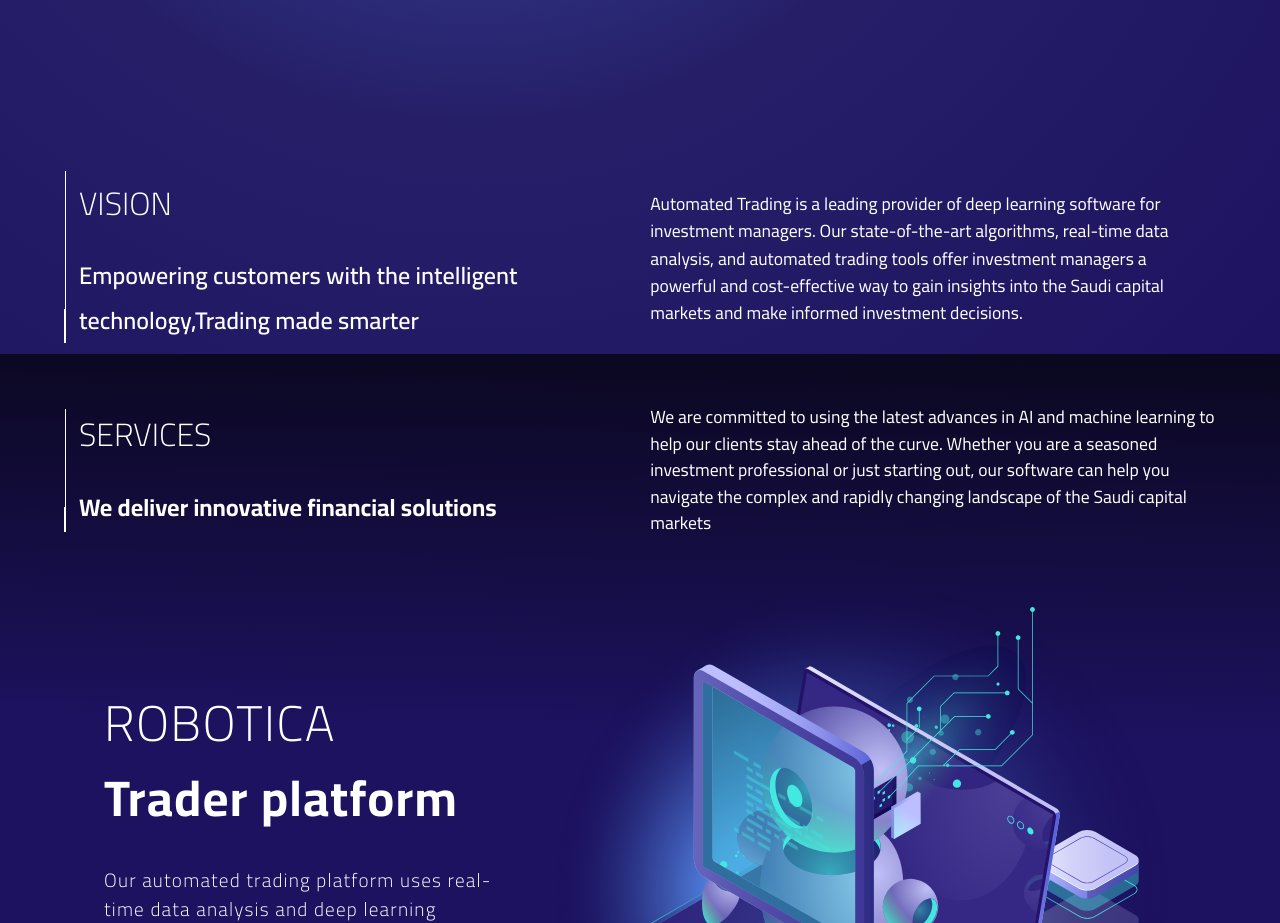
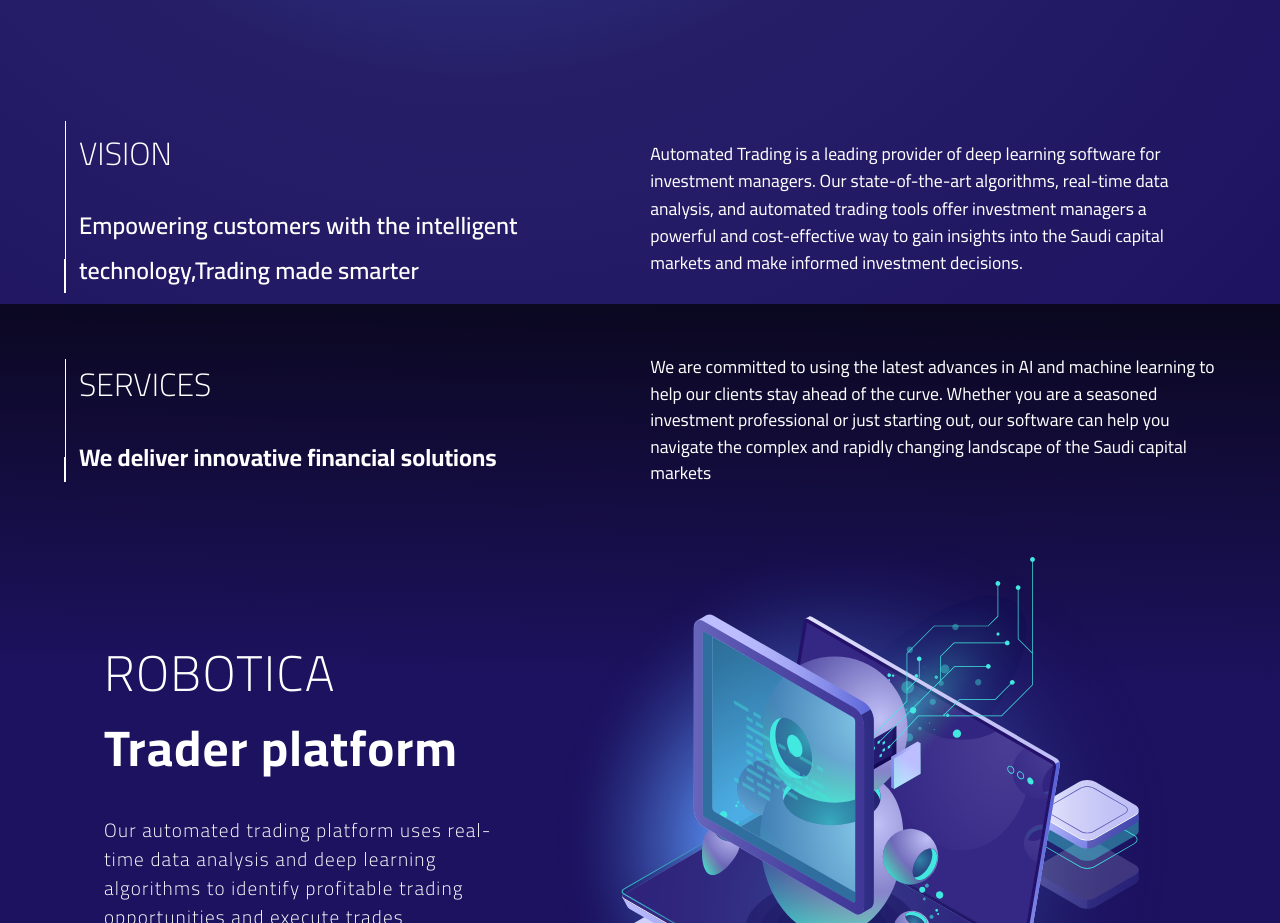
Before and after one commit to ayoub-laaouaoucha/AutoTrading, a plain HTML site: page index.html in a window 1280 px wide. Shown: the part 1340-2263 px from the top of the page. Drawn offline with Linux system fonts and the light colour scheme; a web font is replaced by a local one.

Commit message:
header spacing

```diff
--- a/css/critical.css
+++ b/css/critical.css
@@ -160,7 +160,6 @@
   .Headerbuttom{
     display: flex;
     gap: 30px;
-    margin-top: 50px;
     justify-content: center;
     align-items: flex-start;
     flex-direction: column;
@@ -233,7 +232,6 @@
   .Headerbuttom{
     display: flex;
     flex-direction: row;
-    margin-top: 50px;
     align-items: center;
   }
   #hero .heroText{
--- a/cssAr/critical.css
+++ b/cssAr/critical.css
@@ -157,7 +157,6 @@
   .Headerbuttom{
     display: flex;
     gap: 30px;
-    margin-top: 50px;
     justify-content: center;
     align-items: flex-end;
     flex-direction: column;
@@ -233,7 +232,6 @@
   .Headerbuttom{
     display: flex;
     flex-direction: row-reverse;
-    margin-top: 50px;
     align-items: center;
   }
   #hero .heroText{
```
